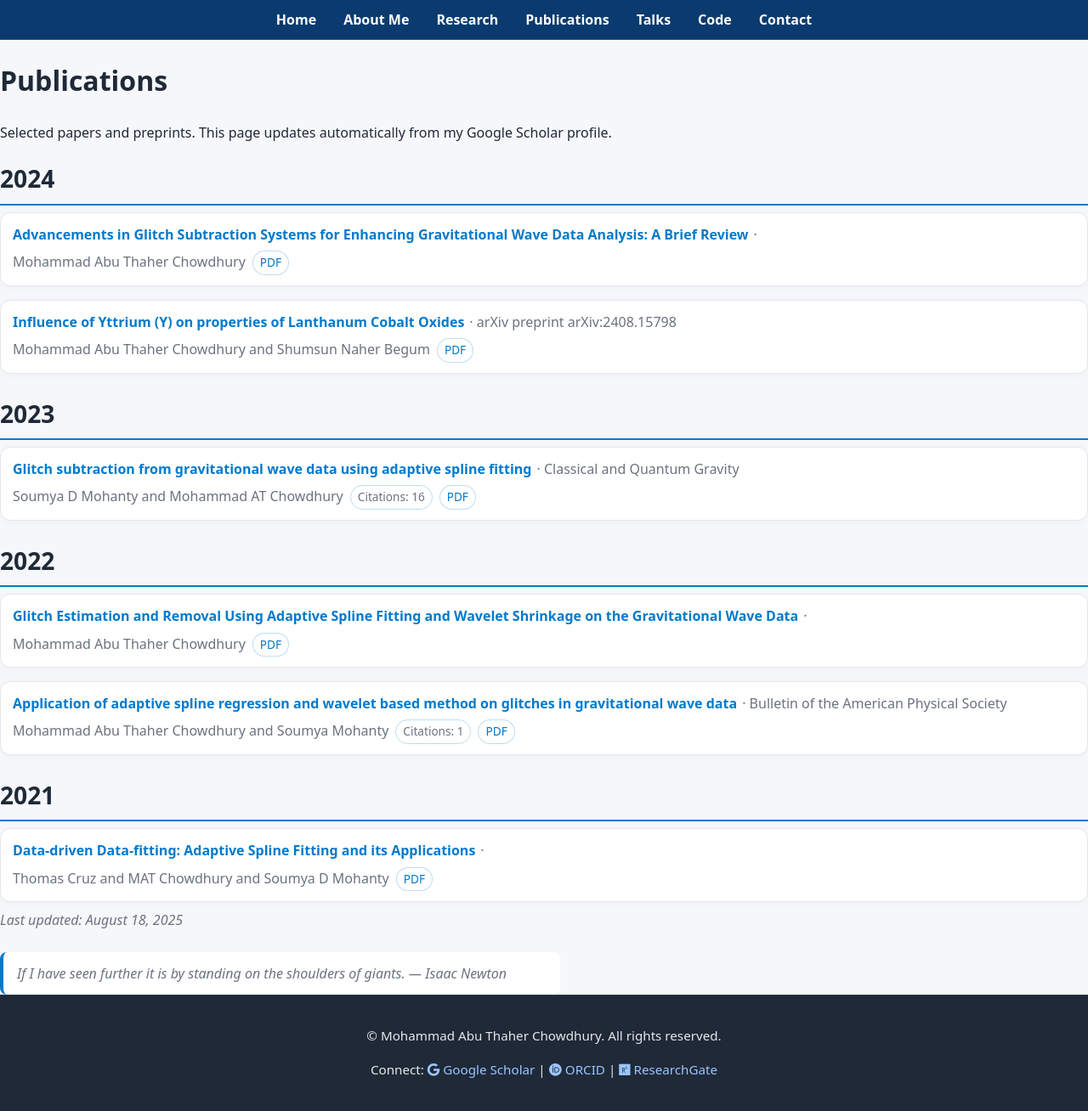
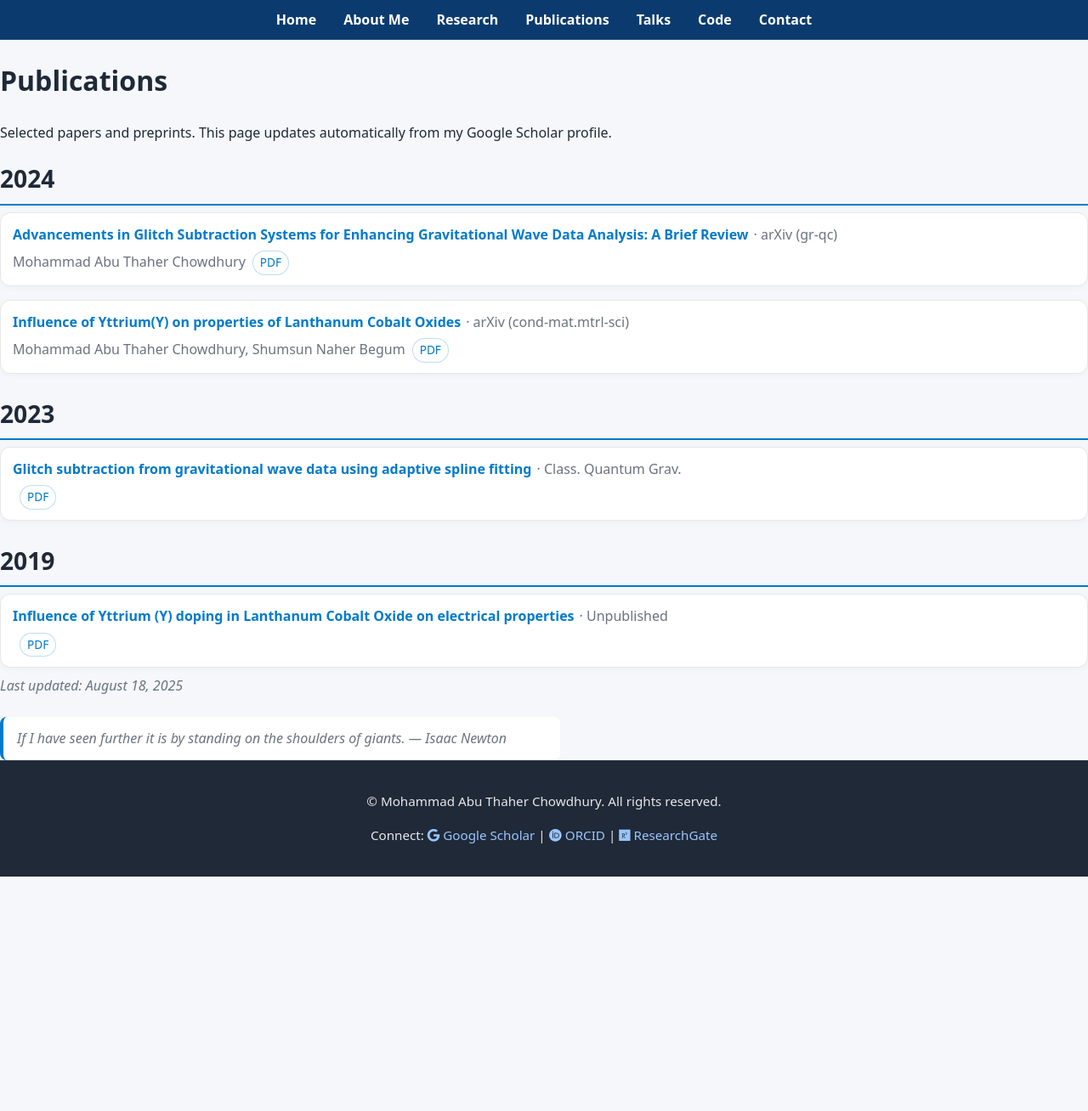
Before and after one commit to matc-thaher/website, a Jekyll site: the page built from publications.md, in a window 1280 px wide and 1308 px high. Shown: the whole window at 85% size. Built offline with Jekyll 4.4.1, drawn with Linux system fonts in a browser that asks for light colours.

Commit message:
chore: merged publications (Scholar + arXiv + ORCID + Crossref)

```diff
--- a/_data/scholar.json
+++ b/_data/scholar.json
@@ -1,59 +1,59 @@
 {
-  "updated": "2025-08-18T04:00:17.242425Z",
+  "updated": "2025-08-18T04:51:48.793255Z",
   "publications": [
     {
-      "title": "Glitch subtraction from gravitational wave data using adaptive spline fitting",
-      "authors": "Soumya D Mohanty and Mohammad AT Chowdhury",
-      "year": 2023,
-      "venue": "Classical and Quantum Gravity",
-      "url": "https://iopscience.iop.org/article/10.1088/1361-6382/acd0fe/meta",
-      "pdf_url": "",
-      "citations": 16
+      "title": "Influence of Yttrium(Y) on properties of Lanthanum Cobalt Oxides",
+      "authors": "Mohammad Abu Thaher Chowdhury, Shumsun Naher Begum",
+      "year": 2024,
+      "venue": "arXiv (cond-mat.mtrl-sci)",
+      "url": "http://arxiv.org/abs/2408.15798v1",
+      "pdf_url": "http://arxiv.org/pdf/2408.15798v1",
+      "doi": "",
+      "citations": 0,
+      "source": [
+        "arxiv"
+      ]
     },
     {
-      "title": "Application of adaptive spline regression and wavelet based method on glitches in gravitational wave data",
-      "authors": "Mohammad Abu Thaher Chowdhury and Soumya Mohanty",
-      "year": 2022,
-      "venue": "Bulletin of the American Physical Society",
-      "url": "https://meetings.aps.org/Meeting/TSF22/Session/F05.5",
-      "pdf_url": "",
-      "citations": 1
+      "title": "Advancements in Glitch Subtraction Systems for Enhancing Gravitational\n  Wave Data Analysis: A Brief Review",
+      "authors": "Mohammad Abu Thaher Chowdhury",
+      "year": 2024,
+      "venue": "arXiv (gr-qc)",
+      "url": "http://arxiv.org/abs/2406.01318v1",
+      "pdf_url": "http://arxiv.org/pdf/2406.01318v1",
+      "doi": "10.48550/ARXIV.2406.01318",
+      "citations": 0,
+      "source": [
+        "arxiv",
+        "orcid"
+      ]
     },
     {
-      "title": "Influence of Yttrium (Y) on properties of Lanthanum Cobalt Oxides",
-      "authors": "Mohammad Abu Thaher Chowdhury and Shumsun Naher Begum",
-      "year": 2024,
-      "venue": "arXiv preprint arXiv:2408.15798",
-      "url": "https://arxiv.org/abs/2408.15798",
+      "title": "Glitch subtraction from gravitational wave data using adaptive spline fitting",
+      "authors": "",
+      "year": 2023,
+      "venue": "Class. Quantum Grav.",
+      "url": "https://doi.org/10.1088/1361-6382/acd0fe",
       "pdf_url": "",
-      "citations": 0
+      "doi": "10.1088/1361-6382/acd0fe",
+      "citations": 0,
+      "source": [
+        "crossref",
+        "orcid"
+      ]
     },
     {
-      "title": "Advancements in Glitch Subtraction Systems for Enhancing Gravitational Wave Data Analysis: A Brief Review",
-      "authors": "Mohammad Abu Thaher Chowdhury",
-      "year": 2024,
-      "venue": "",
-      "url": "https://arxiv.org/abs/2406.01318",
+      "title": "Influence of Yttrium (Y) doping in Lanthanum Cobalt Oxide on electrical properties",
+      "authors": "",
+      "year": 2019,
+      "venue": "Unpublished",
+      "url": "https://rgdoi.net/10.13140/RG.2.2.31831.07841",
       "pdf_url": "",
-      "citations": 0
-    },
-    {
-      "title": "Glitch Estimation and Removal Using Adaptive Spline Fitting and Wavelet Shrinkage on the Gravitational Wave Data",
-      "authors": "Mohammad Abu Thaher Chowdhury",
-      "year": 2022,
-      "venue": "",
-      "url": "https://search.proquest.com/openview/7f68a2c9fc2972f4eb08e0d1a8fcbd2e/1?pq-origsite=gscholar&cbl=18750&diss=y",
-      "pdf_url": "",
-      "citations": 0
-    },
-    {
-      "title": "Data-driven Data-fitting: Adaptive Spline Fitting and its Applications",
-      "authors": "Thomas Cruz and MAT Chowdhury and Soumya D Mohanty",
-      "year": 2021,
-      "venue": "",
-      "url": "https://repositories.lib.utexas.edu/items/fd04b32c-04dd-4d45-ad74-d6f5b4f2b174",
-      "pdf_url": "",
-      "citations": 0
+      "doi": "10.13140/RG.2.2.31831.07841",
+      "citations": 0,
+      "source": [
+        "orcid"
+      ]
     }
   ]
 }
```
